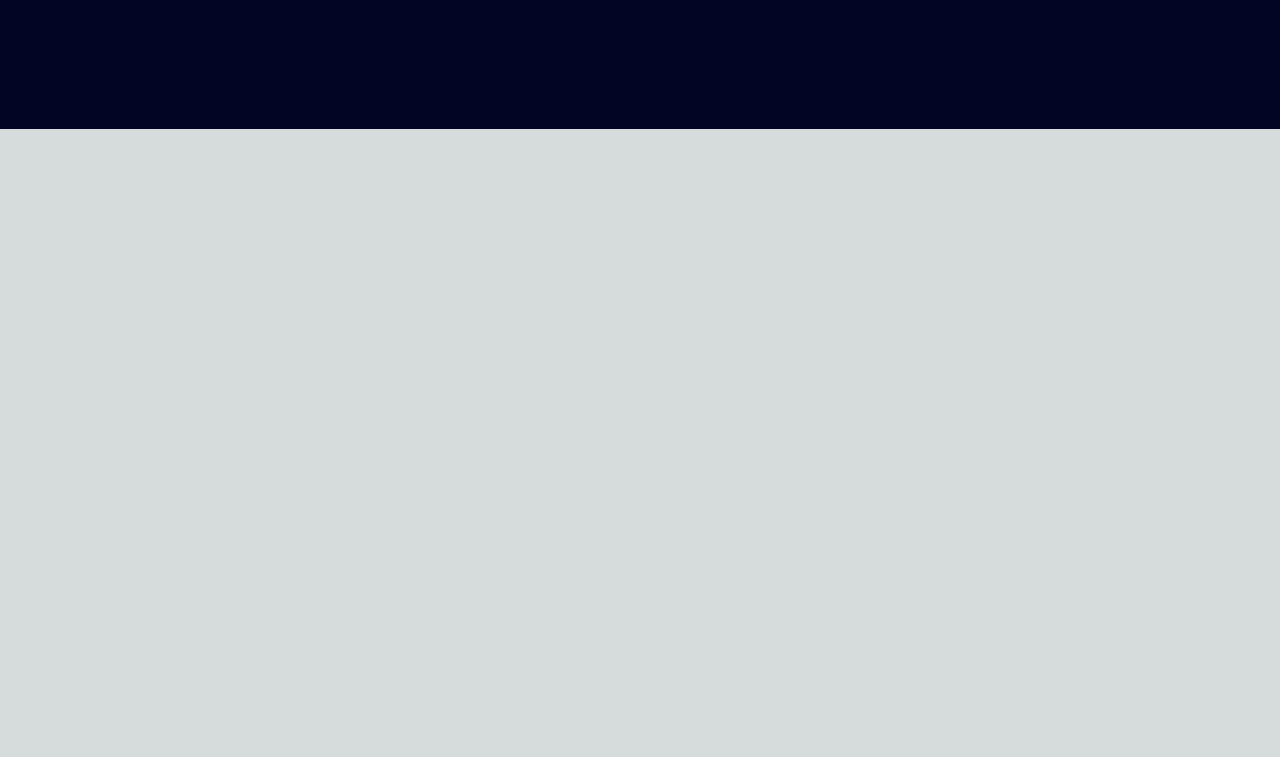
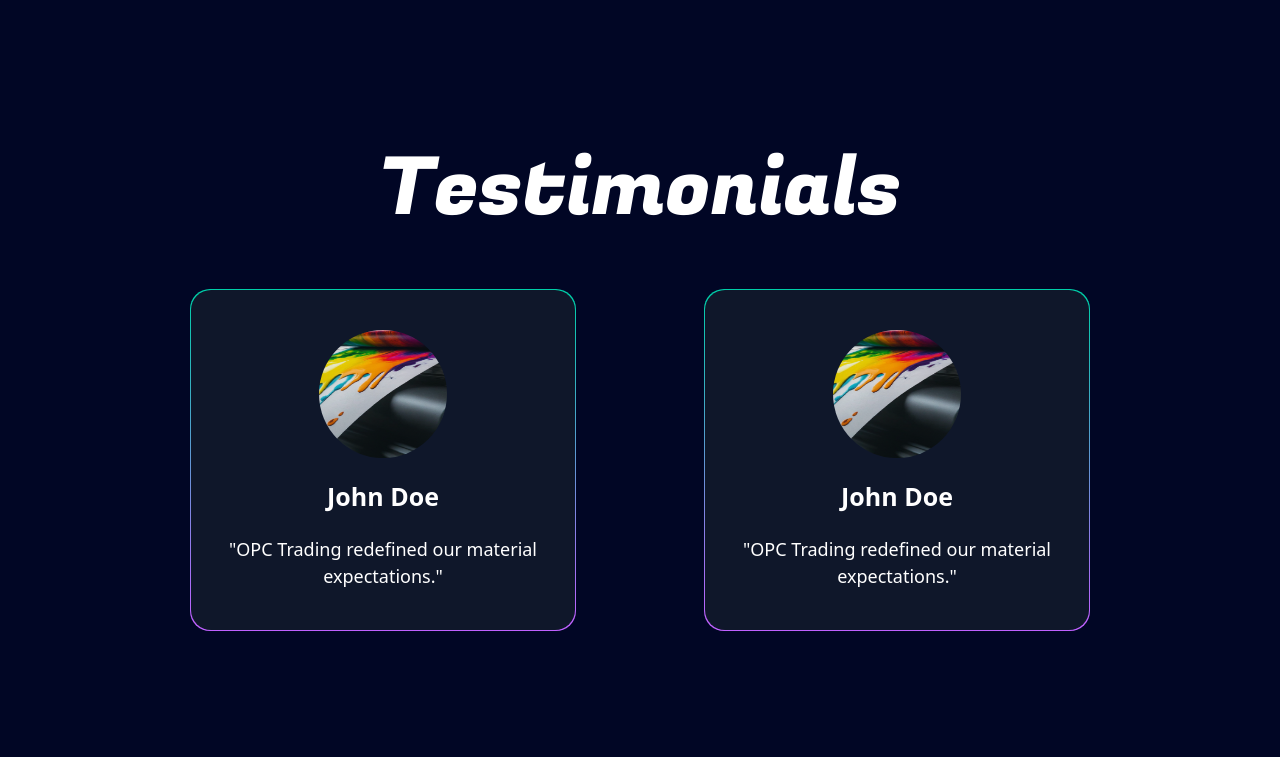
Before and after one commit to Natiman24/OPC-Trading, a Next.js app in the folder frontend/: page / in a window 1280 px wide. Shown: the part 4380-5137 px from the top of the page. Before the commit the page ends 4509 px from the top, so only its background shows below. Built offline with nearby package versions, Linux system fonts and the light colour scheme.

Commit message:
testimonial section added

```diff
--- a/frontend/src/app/globals.css
+++ b/frontend/src/app/globals.css
@@ -31,6 +31,12 @@ body {
     text-wrap: balance;
   }
 
+  .green-pink-gradient {
+    background: "#00cea8";
+    background: linear-gradient(90.13deg, #00cea8 1.9%, #bf61ff 97.5%);
+    background: -webkit-linear-gradient(-90.13deg, #00cea8 1.9%, #bf61ff 97.5%);
+  }
+
   .featured-products {
     background-image: url("../../public/products-bg.png");
     background-repeat: no-repeat;
--- a/frontend/src/app/landing/Page.jsx
+++ b/frontend/src/app/landing/Page.jsx
@@ -4,7 +4,8 @@ import Products from "./components/Products";
 import Repair from "./components/Repair";
 import Service from "./components/Services";
 import Value from "./components/Values";
-import Carousel from "./components/carousel";
+import Carousel from "./components/Carousel";
+import Testimonials from "./components/Testimonials";
 
 export default function Page() {
 
@@ -17,6 +18,7 @@ export default function Page() {
      <Repair/>
      <Products/>
      <Carousel/>
+     <Testimonials/>
     </>
   );
 }
--- /dev/null
+++ b/frontend/src/app/landing/components/Testimonials.jsx
@@ -0,0 +1,96 @@
+'use client'
+
+import { React ,useEffect,useRef } from 'react';
+import {Tilt} from "react-tilt";
+import { motion , useInView } from "framer-motion";
+import {fadeIn} from "../utils/motion"
+
+const Testimonials = () => {
+
+    const testimonials = [
+        {
+            "index":0,
+            "name":"John Doe",
+            "photo":"./hero-image-1.png",
+            "content":"OPC Trading redefined our material expectations."
+        },
+        {
+            "index":1,
+            "name":"John Doe",
+            "photo":"./hero-image-1.png",
+            "content":"OPC Trading redefined our material expectations."
+        },
+        {
+            "index":2,
+            "name":"John Doe",
+            "photo":"./hero-image-1.png",
+            "content":"OPC Trading redefined our material expectations."
+        },
+    ]
+
+  return (
+    <div className='bg-background'>
+        <div>
+            <h1 className='text-[5rem] font-fugaz text-center text-white'>Testimonials</h1>
+        </div>
+    <div className='flex flex-wrap justify-center pt-10 gap-32 pb-14'>
+            {testimonials.map((testimonial) => {
+            return (
+                <TestimonialCard testimonial={testimonial} key={testimonial.index}/>
+            )
+        })}
+
+    </div>
+    </div>
+  )
+}
+
+const TestimonialCard = (props) => {
+
+    const ref = useRef(null)
+  const isInView = useInView(ref)
+
+  useEffect(() => {}, [isInView])
+
+    let direction = "right";
+
+    if(props?.testimonial.index == 0){
+     direction = "right";
+    }
+    if(props?.testimonial.index == 1){
+     direction = "up";
+    }
+    if(props?.testimonial.index == 2){
+     direction = "left";
+    }
+    return (
+    <Tilt className=''>
+    <motion.div
+      variants={fadeIn(direction, "spring", props?.testimonial.index * 0.5, 0.75)}
+      initial="hidden"
+      animate={isInView?"show":"hidden"}
+      className=' green-pink-gradient p-[1px] rounded-[20px]'
+    >
+      <div
+        options={{
+          max: 45,
+          scale: 1,
+          speed: 450,
+        }}
+        ref = {ref}
+        className='bg-slate-900 rounded-[20px] gap-5 min-h-[18rem] py-10 px-8 max-w-[24rem] flex justify-evenly items-center flex-col'
+      >
+        <img src={props?.testimonial.photo} alt="" className='rounded-full w-32 h-32'/>
+        <h3 className='text-white max-lg:text-[22px] lg:text-[25px] font-bold text-center'>
+          {props?.testimonial.name}
+        </h3>
+        <h3 className='text-white max-lg:text-[15px] lg:text-[18px] text-center'>
+          &quot;{props?.testimonial.content}&quot;
+        </h3>
+      </div>
+    </motion.div>
+  </Tilt>
+    )
+}
+
+export default Testimonials
--- /dev/null
+++ b/frontend/src/app/landing/utils/motion.js
@@ -0,0 +1,88 @@
+export const textVariant = (delay) => {
+  return {
+    hidden: {
+      y: -50,
+      opacity: 0,
+    },
+    show: {
+      y: 0,
+      opacity: 1,
+      transition: {
+        type: "spring",
+        duration: 1.25,
+        delay: delay,
+      },
+    },
+  };
+};
+
+export const fadeIn = (direction, type, delay, duration) => {
+  return {
+    hidden: {
+      x: direction === "left" ? 100 : direction === "right" ? -100 : 0,
+      y: direction === "up" ? 100 : direction === "down" ? -100 : 0,
+      opacity: 0,
+    },
+    show: {
+      x: 0,
+      y: 0,
+      opacity: 1,
+      transition: {
+        type: type,
+        delay: delay,
+        duration: duration,
+        ease: "easeOut",
+      },
+    },
+  };
+};
+
+export const zoomIn = (delay, duration) => {
+  return {
+    hidden: {
+      scale: 0,
+      opacity: 0,
+    },
+    show: {
+      scale: 1,
+      opacity: 1,
+      transition: {
+        type: "tween",
+        delay: delay,
+        duration: duration,
+        ease: "easeOut",
+      },
+    },
+  };
+};
+
+export const slideIn = (direction, type, delay, duration) => {
+  return {
+    hidden: {
+      x: direction === "left" ? "-100%" : direction === "right" ? "100%" : 0,
+      y: direction === "up" ? "100%" : direction === "down" ? "100%" : 0,
+    },
+    show: {
+      x: 0,
+      y: 0,
+      transition: {
+        type: type,
+        delay: delay,
+        duration: duration,
+        ease: "easeOut",
+      },
+    },
+  };
+};
+
+export const staggerContainer = (staggerChildren, delayChildren) => {
+  return {
+    hidden: {},
+    show: {
+      transition: {
+        staggerChildren: staggerChildren,
+        delayChildren: delayChildren || 0,
+      },
+    },
+  };
+};
```
Also changed, not shown: frontend/package.json (+8 -4 lines), 1 other file (tests, documents, lock files or other folders).
